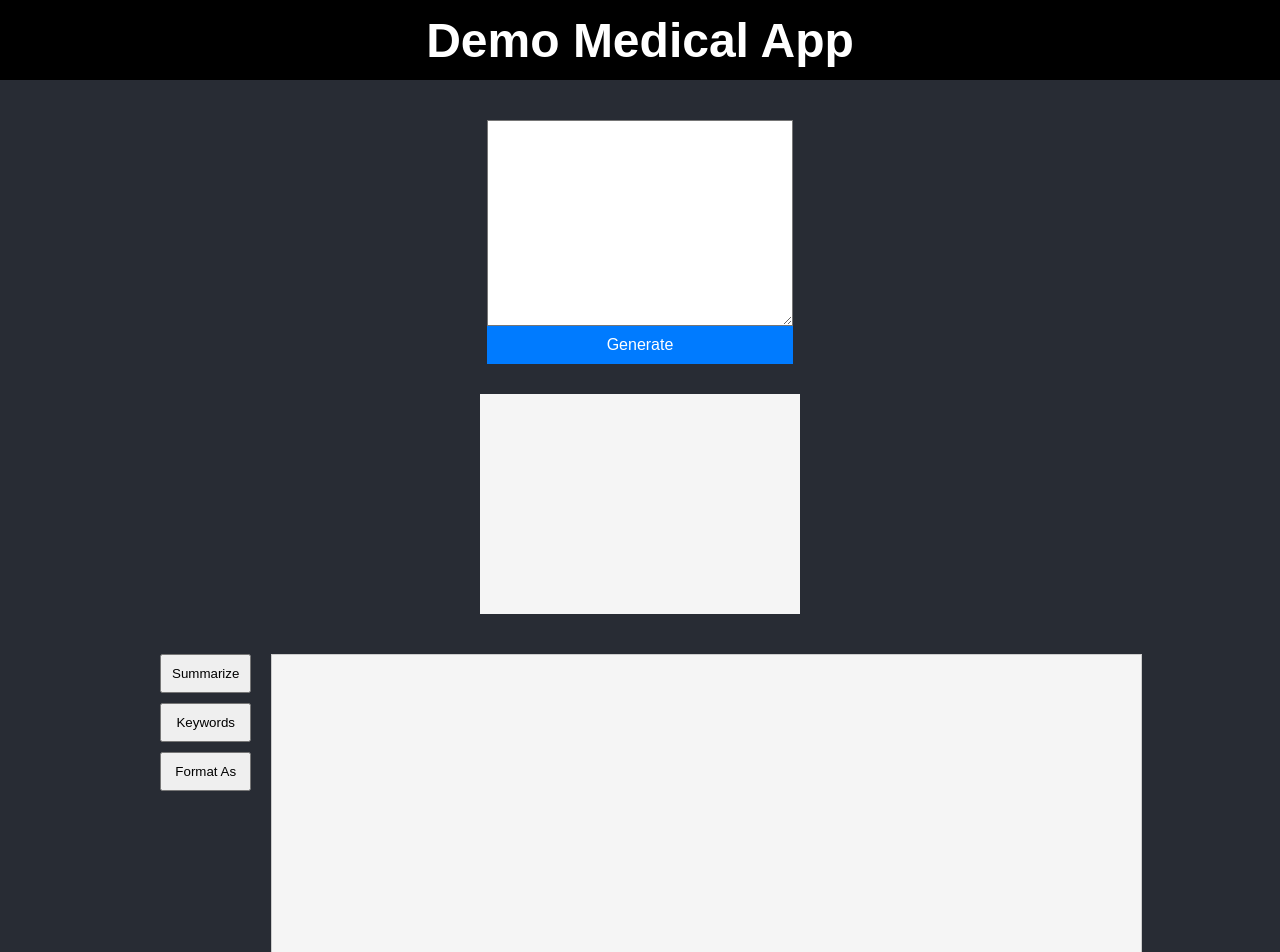
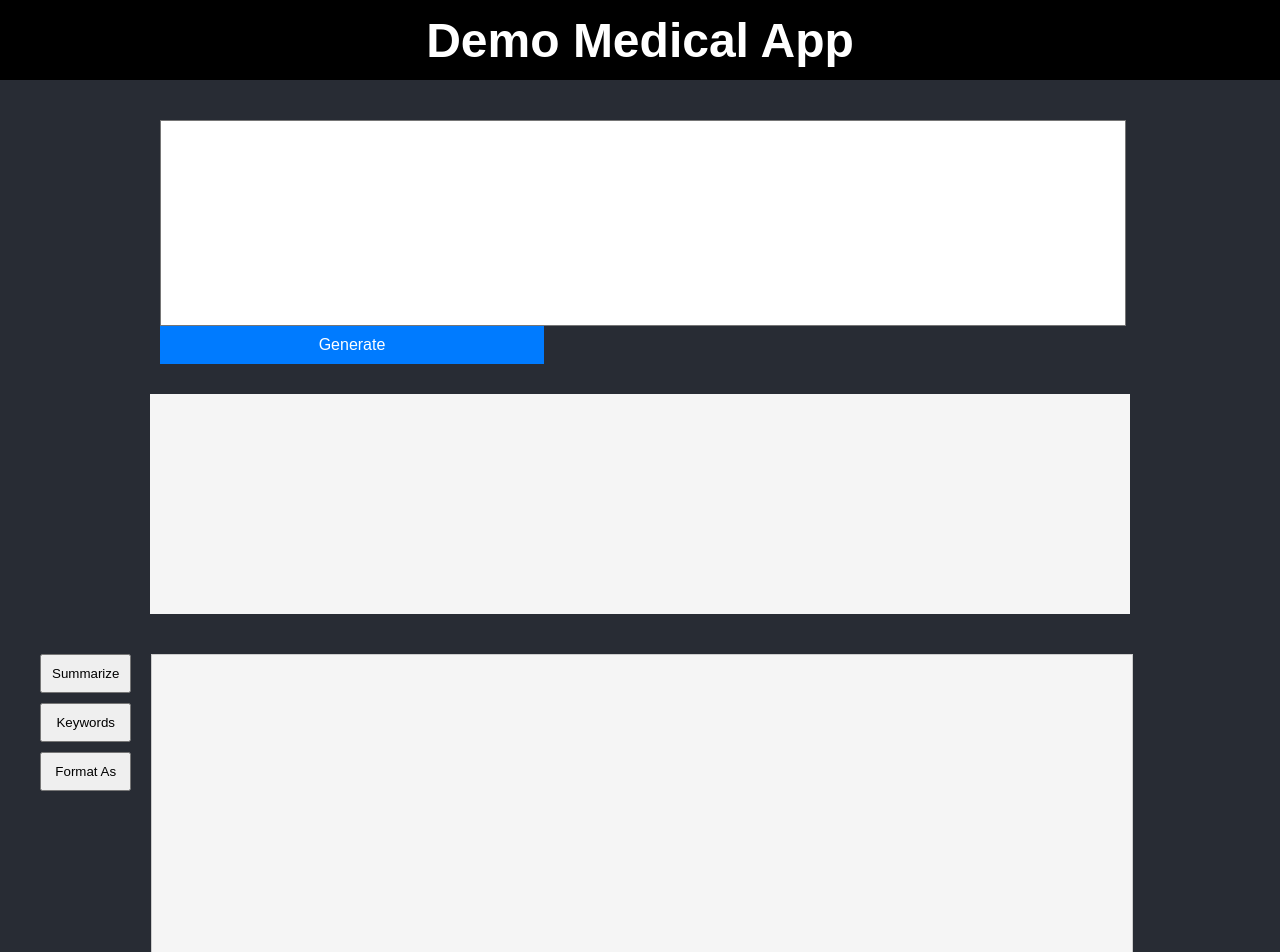
Before and after one commit to rkruser/km-health-solutions, a React (Create React App) app in the folder frontend/site-frontend/: page / in a window 1280 px wide. Shown: the top 952 px of the page. Built offline with nearby package versions, Linux system fonts and the light colour scheme.

Commit message:
Partially fixed small css formatting issues

```diff
--- a/frontend/site-frontend/src/App.css
+++ b/frontend/site-frontend/src/App.css
@@ -1,3 +1,4 @@
+/* App interface */
 .App {
   text-align: center;
   background-color: #282c34;
@@ -39,6 +40,10 @@
   }
 }
 
+
+/*
+Site interface
+*/
 .site-banner {
   margin: 0;
   font-family: Arial, sans-serif;
@@ -65,24 +70,27 @@
   padding: 40px;
 }
 
-
+/* Patient generation interface */
 .PatientInput {
   display: flex;
   flex-direction: column;
   justify-content: center;
   align-items: center;
+  width: 100%;
 }
 
 .input-pane {
   display: flex;
   flex-direction: column;
   justify-content: space-between;
+  width: 80%;
 }
 
 .text-entry {
-  width: 300px;
+  width: 100%;
   height: 200px;
   background-color: white;
+  resize: none;
 }
 
 .generate-button {
@@ -92,21 +100,24 @@
   padding: 10px 20px;
   cursor: pointer;
   font-size: 1rem;
+  width: 40%;
 }
 
 .display-pane {
-  width: 300px;
+  width: 80%;
   height: 200px;
   background-color: #f5f5f5;
   margin-top: 20px;
   padding: 10px;
   overflow-wrap: break-word;
+  overflow: auto;
 }
 
 
+/* AIchat Interface */
 .AIchat {
   display: flex;
-  width: 80%;
+  width: 100%;
   margin-top: 40px;
 }
 
@@ -125,7 +136,7 @@ button {
 .chat-container {
   display: flex;
   flex-direction: column;
-  width: 100%;
+  width: 80%;
 }
 
 .chat-window {
```
